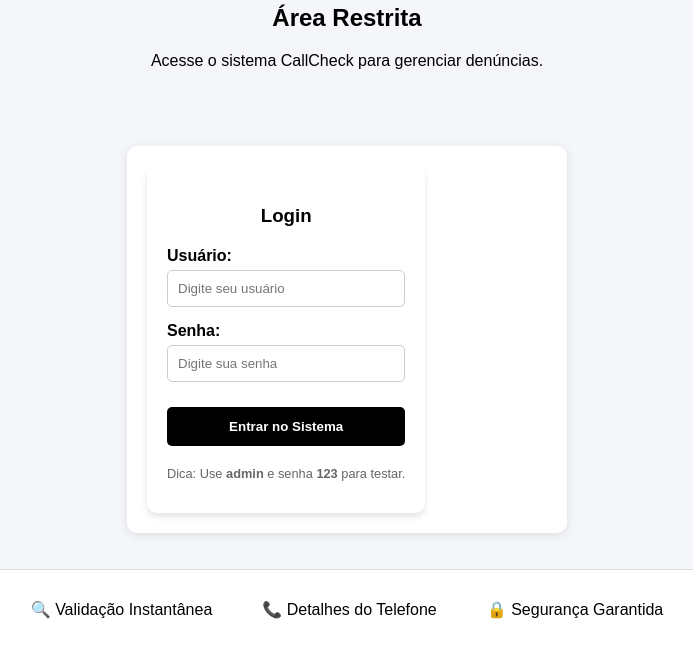
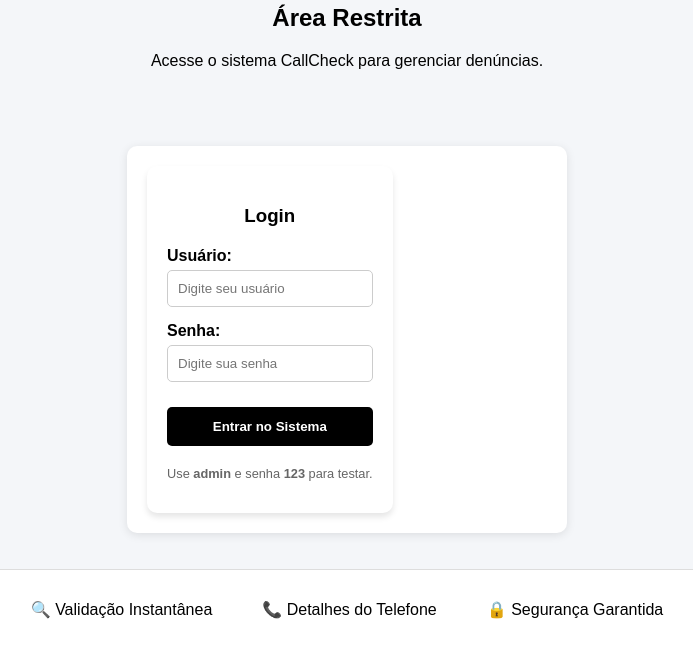
Before and after one commit to dealkis/CallCheck, a Flask app: page /login in a window 1280 px wide. Shown: the part 151-800 px from the top of the page, without its empty margins (293-986 px from the left). Run offline with Flask 3, Linux system fonts and the light colour scheme; some libraries are stand-ins or nearby versions.

Commit message:
Update login.html

```diff
--- a/templates/login.html
+++ b/templates/login.html
@@ -43,7 +43,7 @@
         </form>
 
         <p style="text-align: center; font-size: 0.8em; color: #666; margin-top: 20px;">
-            Dica: Use <strong>admin</strong> e senha <strong>123</strong> para testar.
+            Use <strong>admin</strong> e senha <strong>123</strong> para testar.
         </p>
     </div>
 </div>
```
